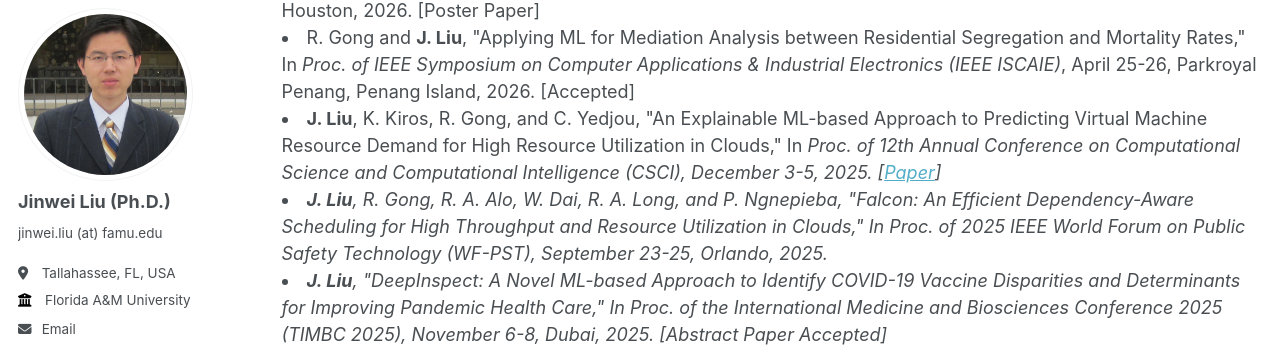
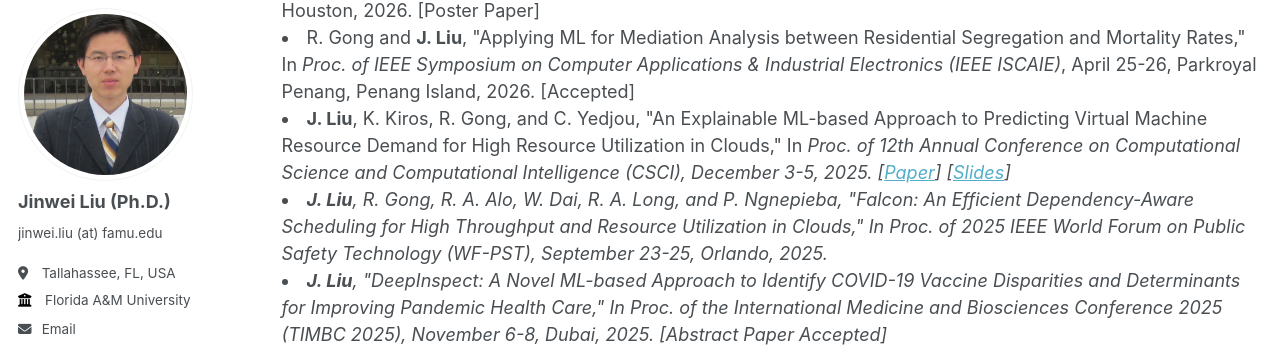
Before and after one commit to jinweiliucu/jinweiliucu.github.io, a Jekyll site: the page built from _publications/publications.html, in a window 1280 px wide and 900 px high, scrolled down 1004 px. Shown: the part 98-450 px from the top of the window. Built offline with Jekyll 4.4.1, drawn with Linux system fonts in a browser that asks for light colours; some web fonts are replaced.

Commit message:
Update publications.html

```diff
--- a/_publications/publications.html
+++ b/_publications/publications.html
@@ -91,6 +91,7 @@ author_profile: true
     <strong>J. Liu</strong>, K. Kiros, R. Gong, and C. Yedjou, "An Explainable ML-based Approach to Predicting Virtual Machine Resource Demand for High Resource Utilization in Clouds,"
     In <em>Proc. of 12th Annual Conference on Computational Science and Computational Intelligence (CSCI), December 3-5, 2025.
     [<a href="/files/articles/CSCI2025Liu.pdf">Paper</a>]</span>
+	[<a href="/files/articles/CSCI2025Slides.pdf">Slides</a>]</span>
     </span><br>
     </li>
 
```
